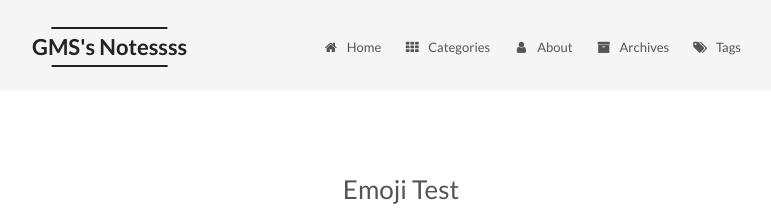
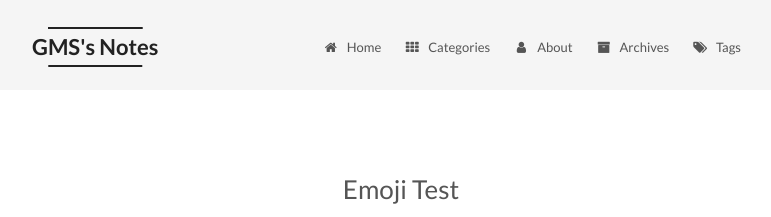
Before and after one commit to MasonGao/MasonGao.github.io, a Jekyll site: the page built from _posts/2015-09-19-emoji-test.md, in a window 1280 px wide. Shown: the part 100-317 px from the top of the page, without its empty margins (239-1010 px from the left). Built offline with Jekyll 4.4.1, drawn with Linux system fonts in a browser that asks for light colours.

Commit message:
Update _config.yml

```diff
--- a/_config.yml
+++ b/_config.yml
@@ -4,7 +4,7 @@
 # ---------------------------------------------------------------
 
 # Site
-title: GMS's Notessss
+title: GMS's Notes
 subtitle: 222
 description: 3333
 author: Mason Gao
```
